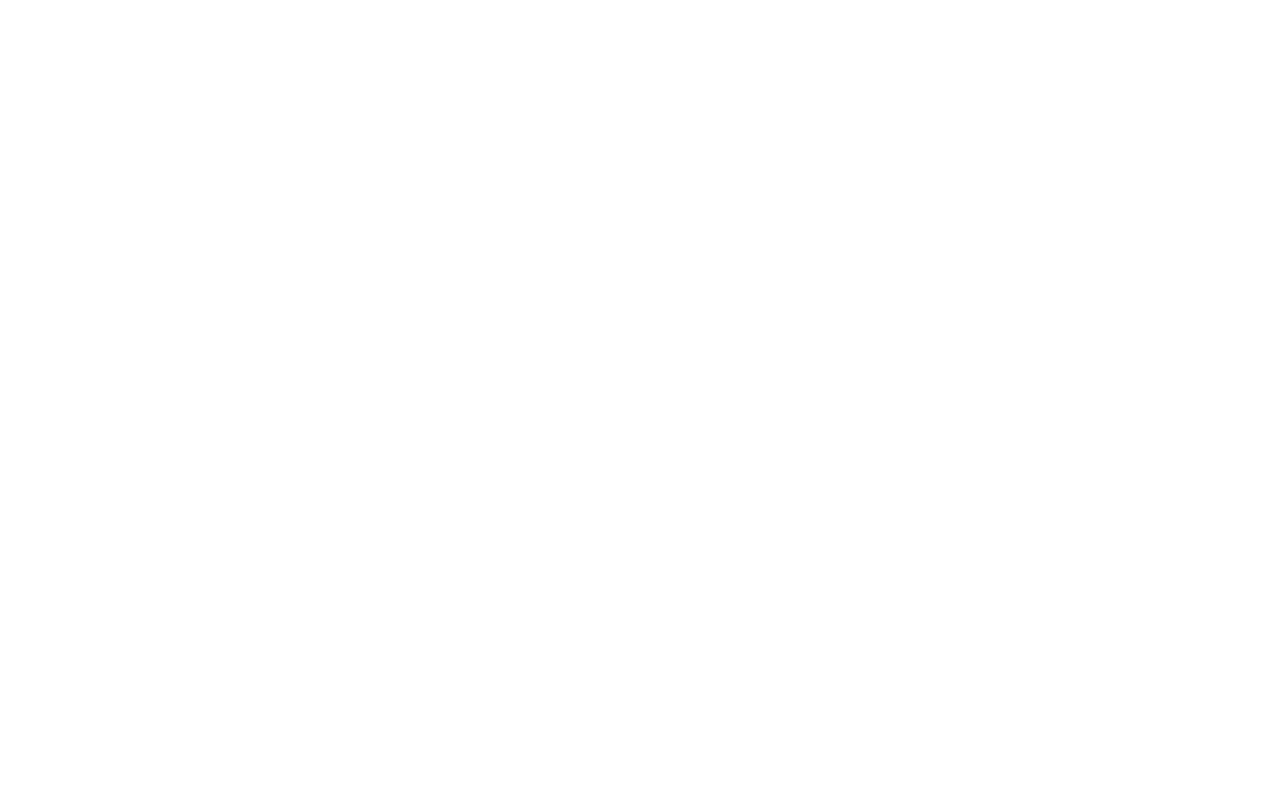
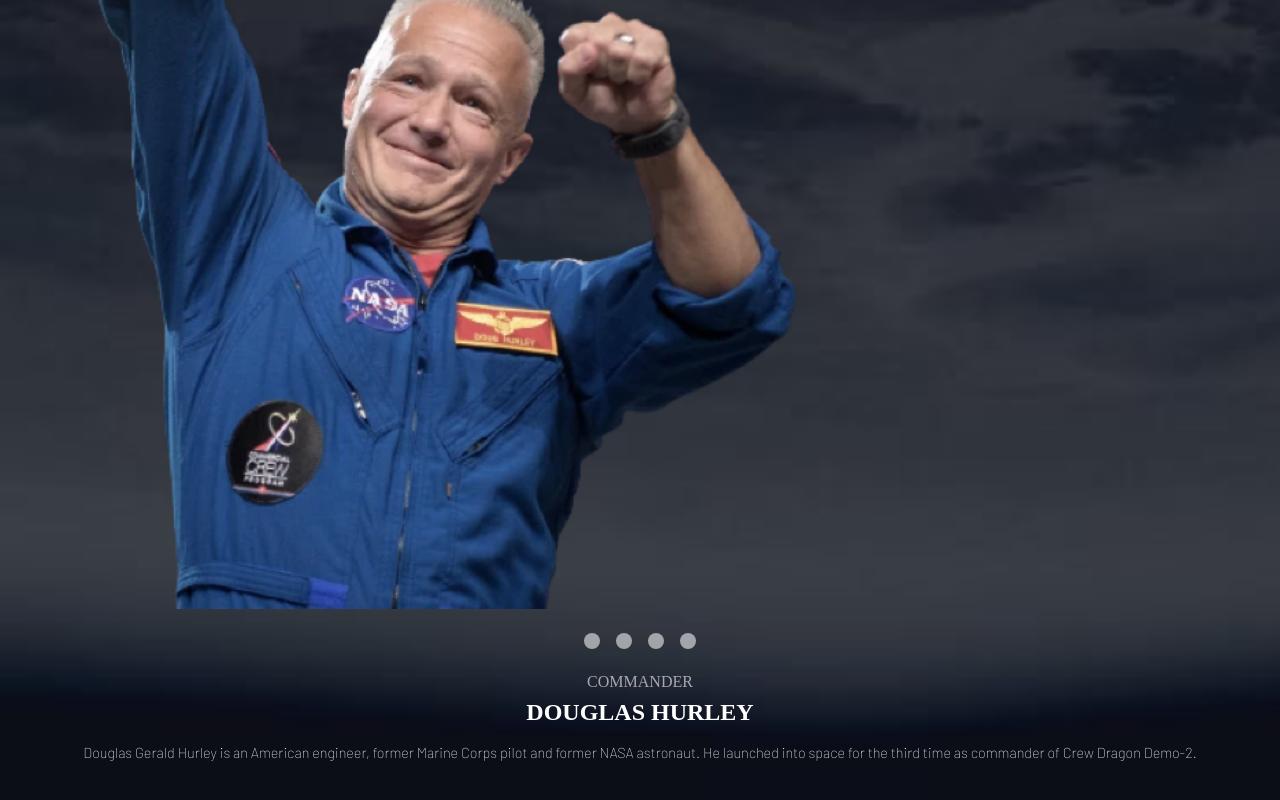
Before and after one commit to JoseAlvarezMartinez/space-tourism, a React (Create React App) app: page /crew in a window 1280 px wide. Before the commit this address had no page. Shown: the part 508-1308 px from the top of the page. Before the commit the page ends 800 px from the top, so only its background shows below. Built offline with nearby package versions, Linux system fonts and the light colour scheme; a web font is replaced by a local one.

Commit message:
-- crew finalizada --

```diff
--- /dev/null
+++ b/src/components/Douglas.jsx
@@ -0,0 +1,36 @@
+import { crew } from "../data/data";
+import { Link } from "react-router-dom";
+const Douglas = () => {
+  const [douglas] = crew;
+  const { img, cargo, descripcion, nombre, id } = douglas;
+  return (
+    <>
+      {" "}
+      <img
+        src={img}
+        style={{
+          width: "55vw",
+          margin: "2.5rem auto",
+          display: "flex",
+          marginBottom:"1rem",
+          marginLeft:"5.8rem"
+        }}
+      />
+      <div className="circulo-contenedor">
+        {crew.map((integrante) => (
+          <Link
+            to={`/crew/${integrante.id}`}
+            state={integrante}
+            key={integrante.id}
+            className={`circulo-navegacion`}
+          ></Link>
+        ))}
+      </div>
+      <h3 className="crew-h3">{cargo.toUpperCase()}</h3>
+      <h2 className="crew-h2">{nombre.toUpperCase()}</h2>
+      <p className="crew-p">{descripcion}</p>
+    </>
+  );
+};
+
+export default Douglas;
--- /dev/null
+++ b/src/components/InformacionCrew.jsx
@@ -0,0 +1,31 @@
+import { useLocation, Link } from "react-router-dom";
+import { crew } from "../data/data";
+const InformacionCrew = () => {
+  const location = useLocation();
+  return (
+    <>
+      {" "}
+      <img
+        src={location.state.img}
+        className={`${
+          location.state.cargo == "Commander" ? "douglas" : "tripulacion"
+        }`}
+      />
+      <div className="circulo-contenedor">
+        {crew.map((integrante) => (
+          <Link
+            to={`/crew/${integrante.id}`}
+            state={integrante}
+            key={integrante.id}
+            className={`circulo-navegacion`}
+          ></Link>
+        ))}
+      </div>
+      <h3 className="crew-h3">{location.state.cargo.toUpperCase()}</h3>
+      <h2 className="crew-h2">{location.state.nombre.toUpperCase()}</h2>
+      <p className="crew-p">{location.state.descripcion}</p>
+    </>
+  );
+};
+
+export default InformacionCrew;
--- /dev/null
+++ b/src/components/Luna.jsx
@@ -0,0 +1,43 @@
+import { data } from "../data/data";
+import { Link } from "react-router-dom";
+const Luna = () => {
+  const [luna] = data;
+  const { nombre, especificacion, distancia, viaje, img } = luna;
+  return (
+    <>
+      {" "}
+      <img
+        src={img}
+        style={{
+          width: "50vw",
+          margin: "2.5rem auto",
+          display: "flex",
+        }}
+      />
+      <nav className="navegacion-planetas">
+        <ul>
+          {data.map((planeta) => (
+            <li key={planeta.id}>
+              {" "}
+              <Link to={`/destination/${planeta.id}`} state={planeta}>
+                {planeta.nombre.toUpperCase()}
+              </Link>
+            </li>
+          ))}
+        </ul>
+      </nav>
+      <h2 className="planeta-nombre">{nombre.toUpperCase()}</h2>
+      <p className="planeta-especificacion">{especificacion}</p>
+      <p className="planeta-distancia">
+        {" "}
+        <span>{"avg. distance".toUpperCase()}</span> {distancia.toUpperCase()}
+      </p>
+      <p className="planeta-distancia tiempo">
+        {" "}
+        <span>{"Est. travel time".toUpperCase()}</span> {viaje.toUpperCase()}
+      </p>
+    </>
+  );
+};
+
+export default Luna;
--- a/src/data/data.js
+++ b/src/data/data.js
@@ -2,7 +2,11 @@
 import Marte from "../assets/destination/image-mars.webp";
 import Europa from "../assets/destination/image-europa.webp";
 import Titan from "../assets/destination/image-titan.webp";
-export const data = [
+import Douglas from "../assets/crew/image-douglas-hurley.webp";
+import Mark from "../assets/crew/image-mark-shuttleworth.webp";
+import Victor from "../assets/crew/image-victor-glover.webp";
+import Anousheh from "../assets/crew/image-anousheh-ansari.webp";
+const data = [
   {
     nombre: "Moon",
     especificacion:
@@ -40,3 +44,34 @@
     id: 4,
   },
 ];
+const crew = [
+  {
+    nombre:"Douglas Hurley",
+    cargo:"Commander",
+    descripcion:"Douglas Gerald Hurley is an American engineer, former Marine Corps pilot and former NASA astronaut. He launched into space for the third time as commander of Crew Dragon Demo-2.",
+    img:Douglas,
+    id:1
+  },
+  {
+    nombre:"MARK SHUTTLEWORTH",
+    cargo:"Mission Specialist",
+    descripcion:"Mark Richard Shuttleworth is the founder and CEO of Canonical, the company behind the Linux-based Ubuntu operating system. Shuttleworth became the first South African to travel to space as a space tourist.",
+    img:Mark,
+    id:2
+  },
+  {
+    nombre:"Victor Glover",
+    cargo:"PILOT",
+    descripcion:"Pilot on the first operational flight of the SpaceX Crew Dragon to the International Space Station. Glover is a commander in the U.S. Navy where he pilots an F/A-18.He was a crew member of Expedition 64, and served as a station systems flight engineer.",
+    img:Victor,
+    id:3
+  },
+  {
+    nombre:"Anousheh Ansari",
+    cargo:"Flight Engineer",
+    descripcion:"Anousheh Ansari is an Iranian American engineer and co-founder of Prodea Systems. Ansari was the fourth self-funded space tourist, the first self-funded woman to fly to the ISS, and the first Iranian in space. ",
+    img:Anousheh,
+    id:4
+  },
+]
+export {data,crew}
--- a/src/index.css
+++ b/src/index.css
@@ -21,7 +21,10 @@
 .planetas {
   background-image: url(./assets/destination/background-destination-mobile.jpg);
   height: 100%;
-
+}
+.crew {
+  background-image: url(./assets/crew/background-crew-mobile.jpg);
+  height: 110vmax;
 }
 .logotipo {
   height: 2.5rem;
@@ -184,6 +187,54 @@
 }
 .tiempo {
   margin: 0;
-  margin-top: .5rem;
+  margin-top: 0.5rem;
   padding-bottom: 1rem;
 }
+.crew-h3,
+.crew-h2,
+.crew-p {
+  color: #fff;
+  text-align: center;
+}
+.crew-h3 {
+  font-size: 1rem;
+  font-weight: 300;
+  margin: 0;
+  color: #ffffff9a;
+}
+.crew-h2 {
+  margin: 0;
+  margin-top: 0.5rem;
+}
+.crew-p {
+  font-size: 0.9rem;
+  margin: 1rem 1.5rem;
+  line-height: 1.3rem;
+  font-weight: 100;
+}
+.circulo-contenedor {
+  display: flex;
+  justify-content: center;
+}
+.circulo-navegacion {
+  width: 1rem;
+  height: 1rem;
+  margin: 0.5rem 0.5rem;
+  margin-bottom: 1.5rem;
+  border: none;
+  border-radius: 50%;
+  background-color: #ffffff8e;
+}
+
+.tripulacion{
+  width: 55vw;
+  margin: 2.5rem auto;
+  display: flex;
+  margin-bottom:1rem;
+  margin-left:4.5rem
+}
+.douglas {
+  margin: 1rem ;
+  width: 55vw;
+  margin-left: 5.8rem;
+}
--- a/src/index.js
+++ b/src/index.js
@@ -6,7 +6,12 @@
 import { createBrowserRouter, RouterProvider } from "react-router-dom";
 import Index from "./pages/Index";
 import Planetas from "./pages/Planetas";
-import PlanetaInformacion from "./pages/PlanetaInformacion";
+import Luna from "./components/Luna";
+import Crew from "./pages/Crew";
+import Informacion from "./components/Informacion";
+import Douglas from "./components/Douglas";
+import InformacionCrew from "./components/InformacionCrew";
+
 const router = createBrowserRouter([
   {
     path: "/",
@@ -21,8 +26,27 @@
         element: <Planetas />,
         children: [
           {
+            index: true,
+            element: <Luna />,
+          },
+
+          {
             path: "/destination/:id",
-            element: <PlanetaInformacion />,
+            element: <Informacion />,
+          },
+        ],
+      },
+      {
+        path: "/crew",
+        element: <Crew />,
+        children: [
+          {
+            index: true,
+            element: <Douglas />,
+          },
+          {
+            path: "/crew/:id",
+            element:<InformacionCrew/>
           },
         ],
       },
--- /dev/null
+++ b/src/pages/Crew.jsx
@@ -0,0 +1,14 @@
+import { crew } from "../data/data";
+import { Outlet, Link} from "react-router-dom";
+const Crew = () => {
+  return (
+    <>
+      <h2 className="planetas-h2">
+        02 <span>{`Meet your crew`.toUpperCase()}</span>
+      </h2>
+      <Outlet />
+    </>
+  );
+};
+
+export default Crew;
--- a/src/pages/Index.jsx
+++ b/src/pages/Index.jsx
@@ -1,7 +1,7 @@
 import Logo from "../assets/shared/logo.svg";
 import { Twirl as Hamburger } from "hamburger-react";
 import { useState, useEffect } from "react";
-import { Link, Outlet, useLocation, NavLink } from "react-router-dom";
+import { Link, Outlet, useLocation } from "react-router-dom";
 
 const Index = () => {
   const [isOpen, setOpen] = useState(false);
@@ -13,7 +13,7 @@
       <header
         className={`${
           useLocation().pathname === "/" ? "presentacion" : "planetas"
-        }`}
+        } ${useLocation().pathname.includes("/crew") ? "crew" : ""}`}
       >
         <div className="navegacion-superior">
           <Link to={"/"}>
--- a/src/pages/Planetas.jsx
+++ b/src/pages/Planetas.jsx
@@ -1,38 +1,10 @@
-import { Link, Outlet, useLocation } from "react-router-dom";
-import { data } from "../data/data";
-
+import {  Outlet} from "react-router-dom";
 const Planetas = () => {
-  const [luna] = data;
-  const location = useLocation();
   return (
     <>
       <h2 className="planetas-h2">
         01 <span>{`Pick your destination`.toUpperCase()}</span>
       </h2>
-      {location.pathname === "/destination" && (
-        <>
-          <img
-            src={luna.img}
-            style={{ width: "50vw", margin: "2.5rem auto", display: "flex" }}
-          />
-          <nav className="navegacion-planetas">
-            <ul>
-              {data.map((planeta) => (
-                <li key={planeta.id}>
-                  {" "}
-                  <Link to={`/destination/${planeta.id}`} state={planeta}>
-                    {planeta.nombre.toUpperCase()}
-                  </Link>
-                </li>
-              ))}
-            </ul>
-          </nav>
-          <h2 className="planeta-nombre">{luna.nombre.toUpperCase()}</h2>
-          <p className="planeta-especificacion">{luna.especificacion}</p>
-          <p className="planeta-distancia"> <span>{"avg. distance".toUpperCase()}</span> {luna.distancia.toUpperCase()}</p>
-      <p className="planeta-distancia tiempo"> <span>{"Est. travel time".toUpperCase()}</span> {luna.viaje.toUpperCase()}</p>
-        </>
-      )}
       <Outlet />
     </>
   );
```
Also changed, not shown: src/components/Informacion.jsx (renamed from src/pages/PlanetaInformacion.jsx, +13 -5 lines), src/components/PlanetaNav.jsx (deleted, +0 -9 lines).
